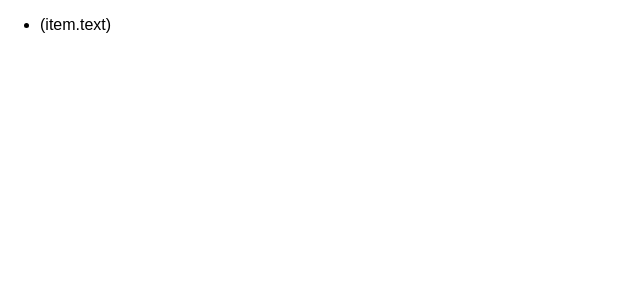
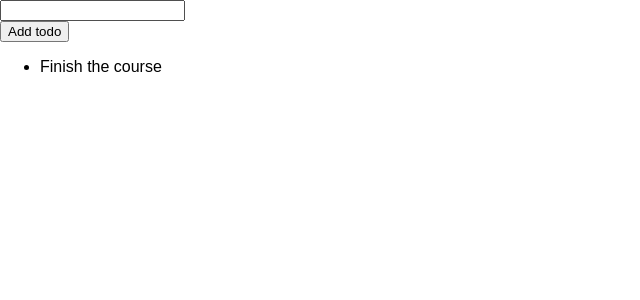
Before and after one commit to jmalinna/learning-typescript-2, a React (Create React App) app: page / in a window 1280 px wide. Shown: the top 300 px of the page, without its empty margins (0-640 px from the left). Built offline with nearby package versions, Linux system fonts and the light colour scheme; the HTML template or start-up script is replaced by a standard one.

Commit message:
Add new Component TodoForm

```diff
--- a/src/App.tsx
+++ b/src/App.tsx
@@ -1,11 +1,13 @@
 import React from 'react';
 import TodoList from './components/TodoList';
+import TodoForm from './components/TodoForm';
 
 function App() {
   const todoItems = [{ id: 't1', text: 'Finish the course'}];
 
   return (
     <div className="App">
+      <TodoForm />
       <TodoList todoItems={todoItems} />
     </div>
   );
--- /dev/null
+++ b/src/components/TodoForm.tsx
@@ -0,0 +1,22 @@
+import React, { useRef } from 'react';
+
+const TodoForm = () => {
+  const textInputRef = useRef<HTMLInputElement>(null);
+
+  const handleSubmit = (event: React.FormEvent) => {
+    event.preventDefault();
+    const enteredText = textInputRef.current!.value;
+    console.log('enteredText=', enteredText);
+  }
+
+  return (
+    <form onSubmit={handleSubmit}>
+      <div>
+        <label htmlFor="todo-item-input"></label>
+        <input type="text" id="todo-item-input" ref={textInputRef} />
+      </div>
+      <button type="submit">Add todo</button>
+    </form>
+  )
+};
+export default TodoForm;
--- a/src/components/TodoList.tsx
+++ b/src/components/TodoList.tsx
@@ -7,7 +7,7 @@
 const TodoList = ({ todoItems }: TodoListProps) => {
   return (
     <ul>
-      {todoItems.map(item => <li key={item.id}>(item.text)</li>)}
+      {todoItems.map(item => <li key={item.id}>{item.text}</li>)}
     </ul>
   )
 };
```
